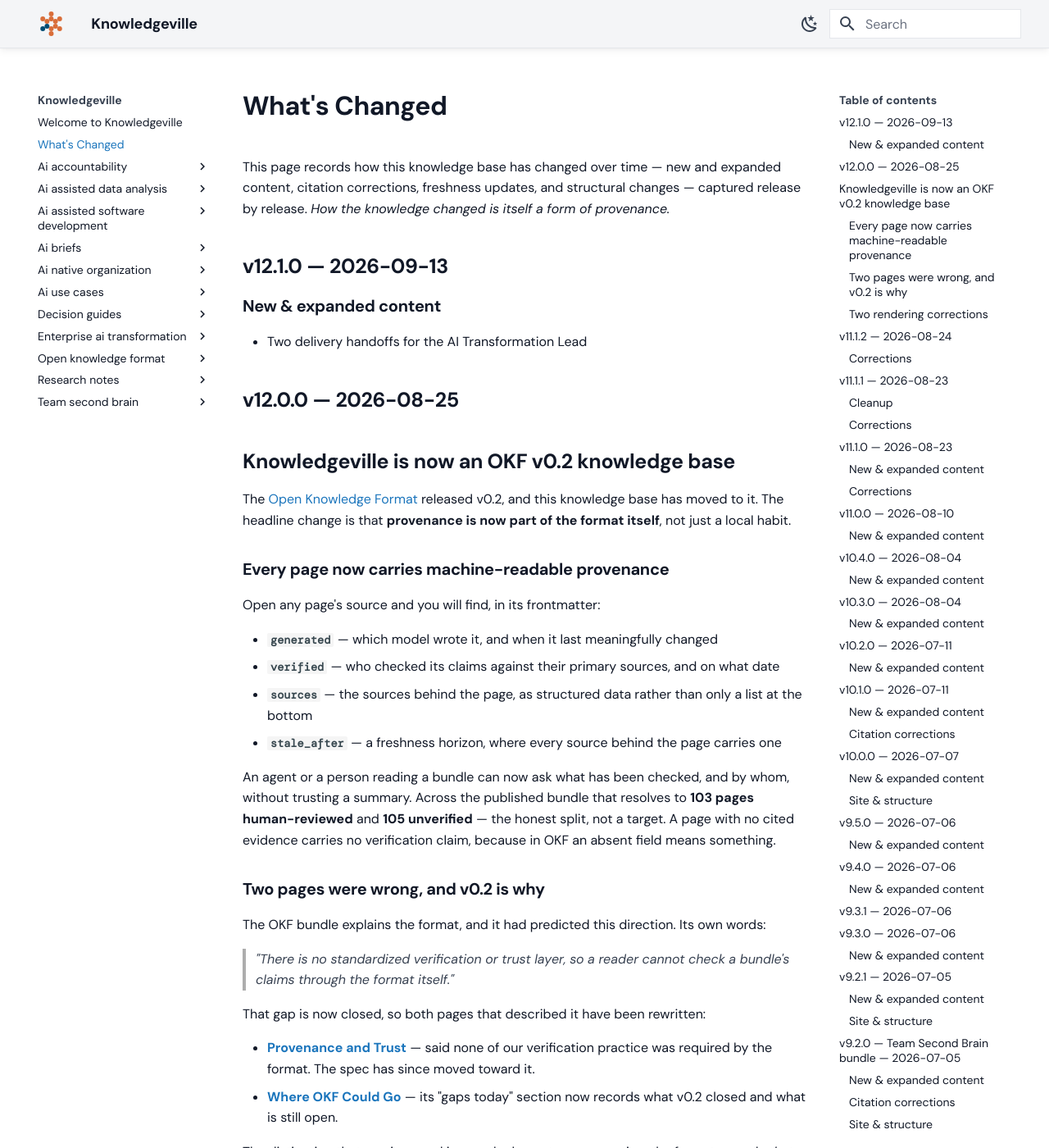
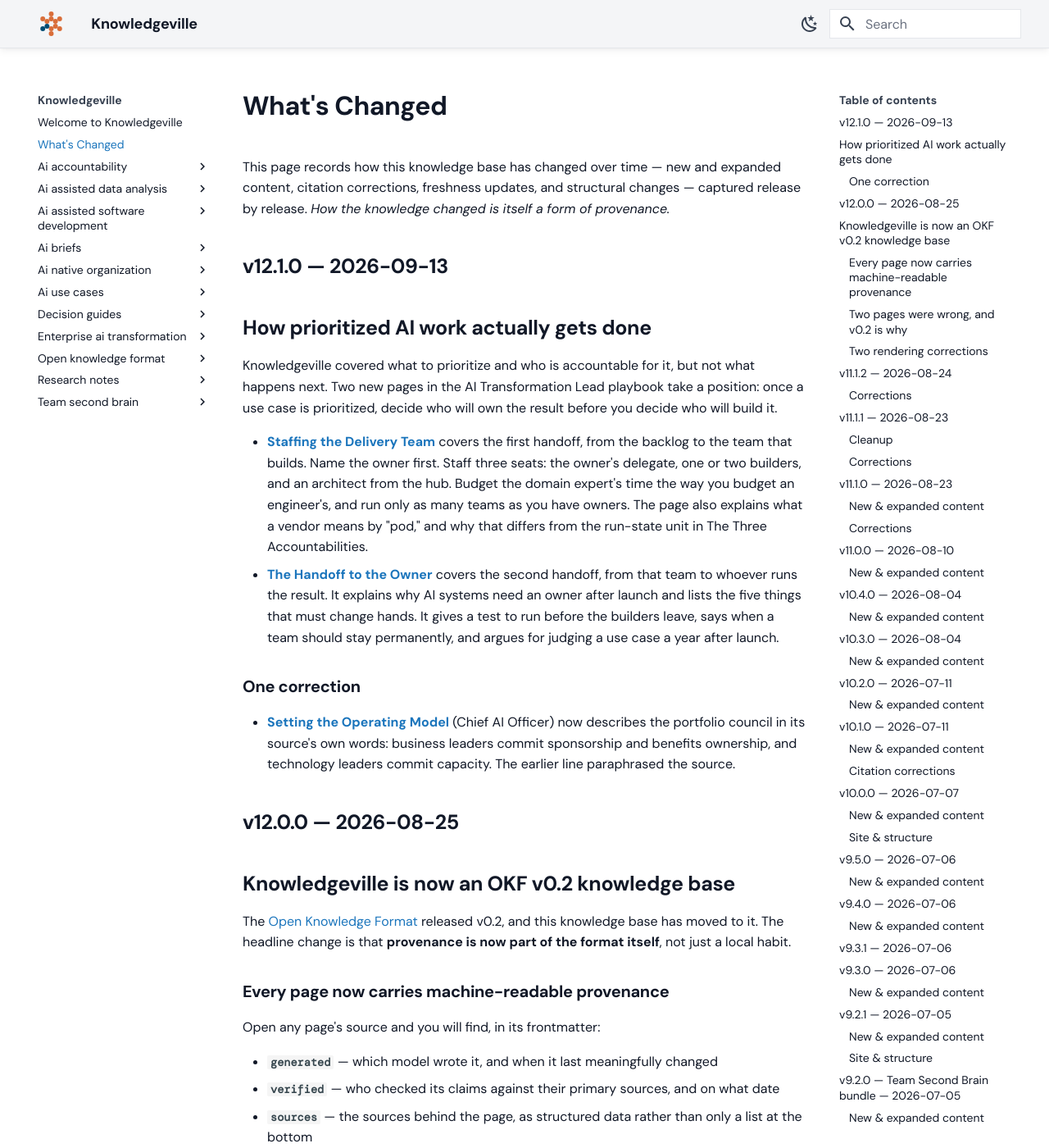
Before and after one commit to grandaha/knowledgeville, an MkDocs documentation site: the page built from published/changelog.md, in a window 1280 px wide and 1400 px high. Shown: the whole window at 82% size. Built offline with MkDocs 1.6.1 and Material for MkDocs 9.7.7, drawn with Linux system fonts in a browser that asks for light colours; some web fonts are replaced.

Commit message:
Publish: sync content from workspace

```diff
--- a/published/changelog.md
+++ b/published/changelog.md
@@ -13,8 +13,16 @@ This page records how this knowledge base has changed over time — new and expa
 
 ## v12.1.0 — 2026-09-13
 
-### New & expanded content
-* Two delivery handoffs for the AI Transformation Lead
+## How prioritized AI work actually gets done
+
+Knowledgeville covered what to prioritize and who is accountable for it, but not what happens next. Two new pages in the AI Transformation Lead playbook take a position: once a use case is prioritized, decide who will own the result before you decide who will build it.
+
+- **[Staffing the Delivery Team](https://knowledge.onesteplabs.com/ai-accountability/02-ai-transformation-lead/staffing-the-delivery-team/)** covers the first handoff, from the backlog to the team that builds. Name the owner first. Staff three seats: the owner's delegate, one or two builders, and an architect from the hub. Budget the domain expert's time the way you budget an engineer's, and run only as many teams as you have owners. The page also explains what a vendor means by "pod," and why that differs from the run-state unit in The Three Accountabilities.
+- **[The Handoff to the Owner](https://knowledge.onesteplabs.com/ai-accountability/02-ai-transformation-lead/the-handoff-to-the-owner/)** covers the second handoff, from that team to whoever runs the result. It explains why AI systems need an owner after launch and lists the five things that must change hands. It gives a test to run before the builders leave, says when a team should stay permanently, and argues for judging a use case a year after launch.
+
+### One correction
+
+- **[Setting the Operating Model](https://knowledge.onesteplabs.com/ai-accountability/01-chief-ai-officer/setting-the-operating-model/)** (Chief AI Officer) now describes the portfolio council in its source's own words: business leaders commit sponsorship and benefits ownership, and technology leaders commit capacity. The earlier line paraphrased the source.
 
 ## v12.0.0 — 2026-08-25
 
```
Also changed, not shown: 1 other file.
